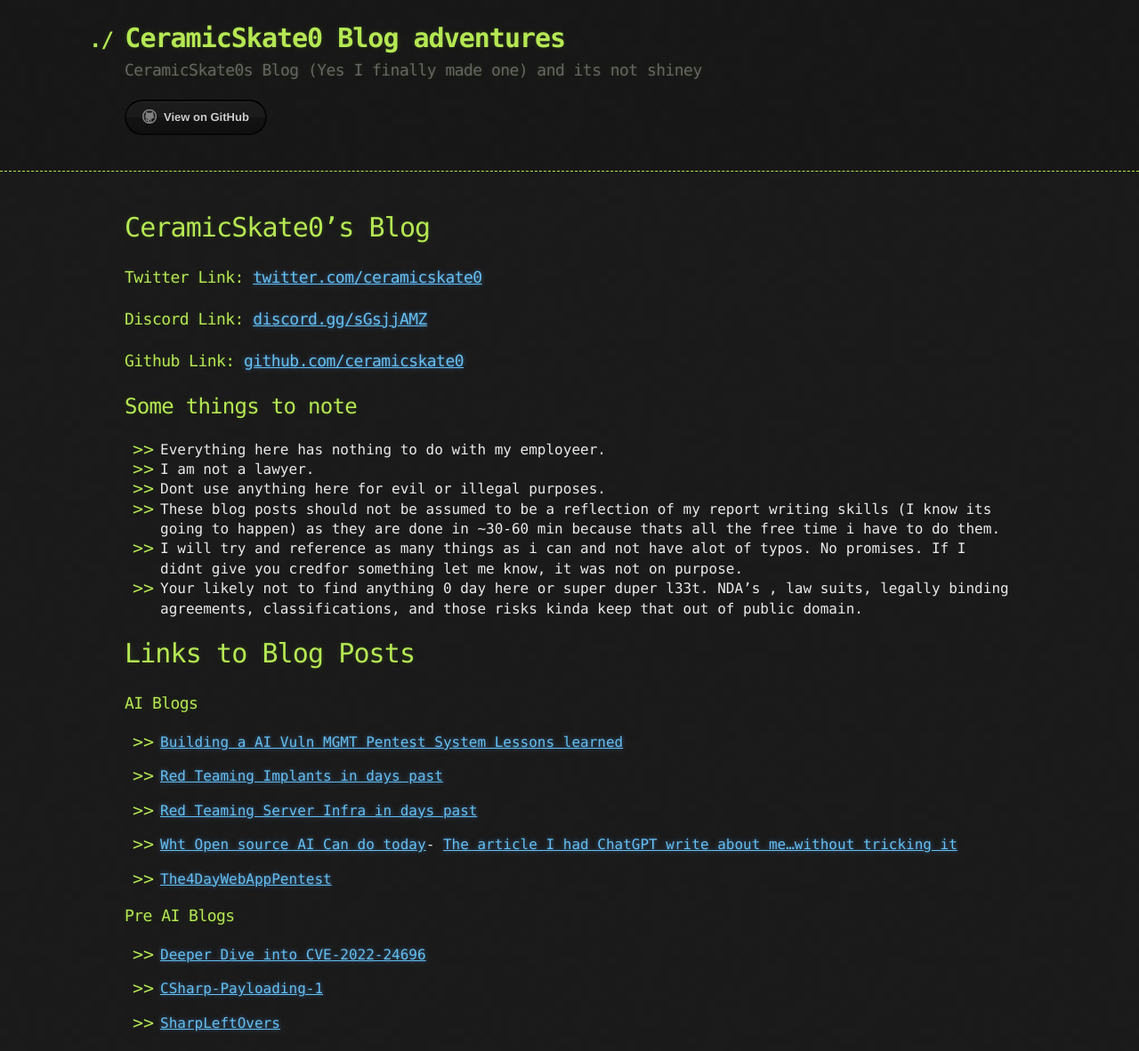
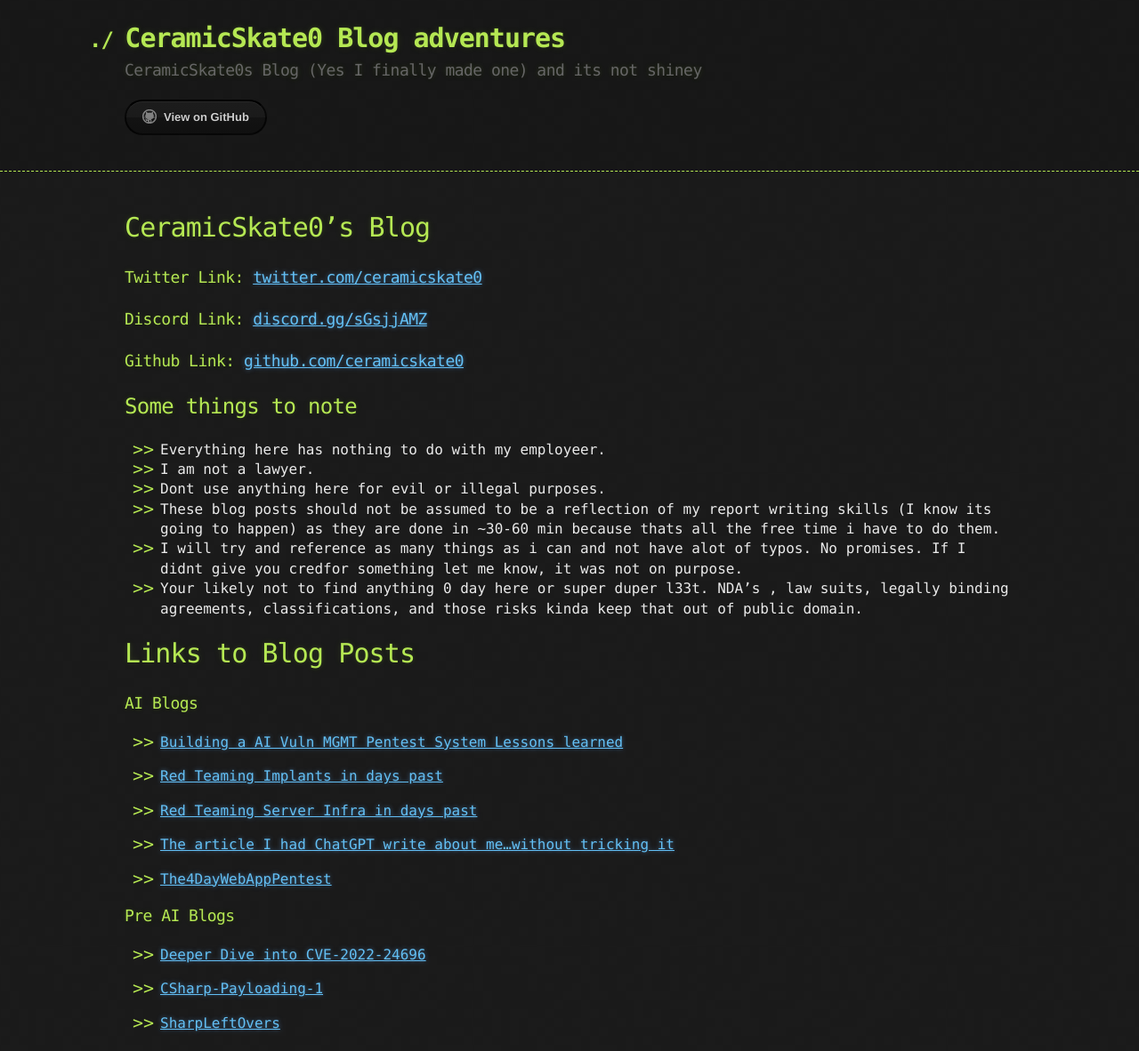
Before and after one commit to ceramicskate0/ceramicskate0.github.io, a Jekyll site: the page built from index.md, in a window 1280 px wide. Shown: the whole page at 89% size. Built offline with Jekyll 4.4.1, drawn with Linux system fonts in a browser that asks for light colours; our own code applies the rules of GitHub Pages for plain Markdown files.

Commit message:
Correct link formatting in index.md
Fixed formatting issue in the index of the markdown file.

```diff
--- a/index.md
+++ b/index.md
@@ -25,7 +25,7 @@ layout: default
 
 - [Red Teaming Server Infra in days past](./RedTeamingInfraThoughts.html)
 
-- [Wht Open source AI Can do today](./AI_VM_APPSEC_RESEARCH.html)- [The article I had ChatGPT write about me...without tricking it](./The-Article-about-mechatgpt-wrote.html)
+- [The article I had ChatGPT write about me...without tricking it](./The-Article-about-mechatgpt-wrote.html)
 
 - [The4DayWebAppPentest](./The4DayWebAppPentest.html)
 
```
